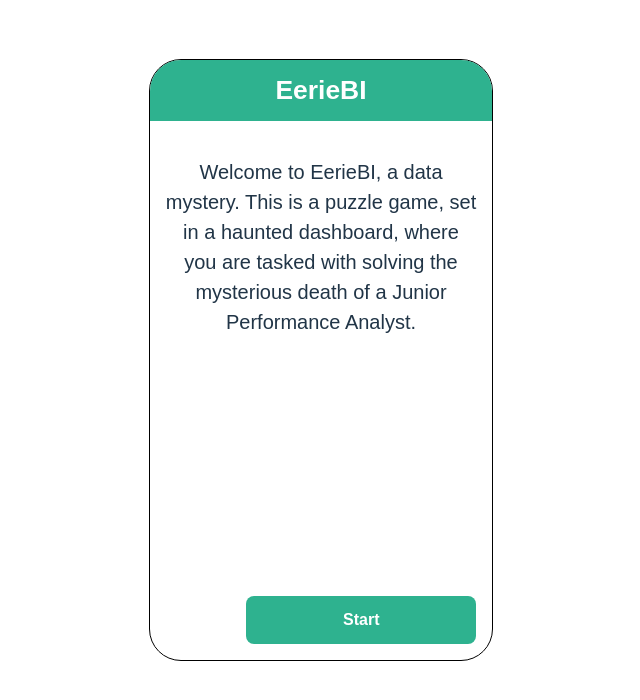
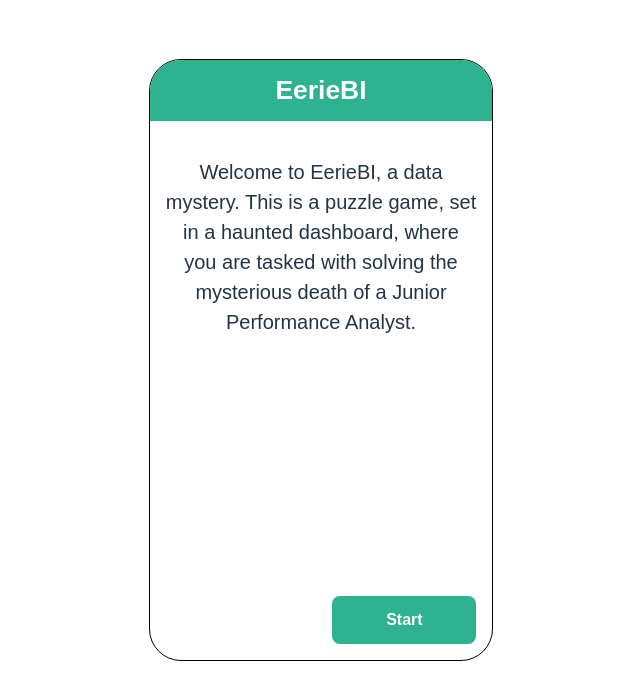
Before and after one commit to lewdry/Dashboard, a Svelte app in the folder my-svelte-app/: page / in a window 1280 px wide. Both pictures are taken after a click on the button "Help". Shown: the top 700 px of the page, without its empty margins (319-959 px from the left). Built offline with nearby package versions, Linux system fonts and the light colour scheme.

Commit message:
Refactor button width to use viewport height instead of viewport width

```diff
--- a/my-svelte-app/src/Pages/Page0.svelte
+++ b/my-svelte-app/src/Pages/Page0.svelte
@@ -31,7 +31,7 @@
 
     button {
       /* Fixed size */
-      width: 18vw;
+      width: 18vh;
       height: 6vh;
 
       /* Flexible text container */
```
Also changed, not shown: 1 other file (tests, documents, lock files or other folders).
